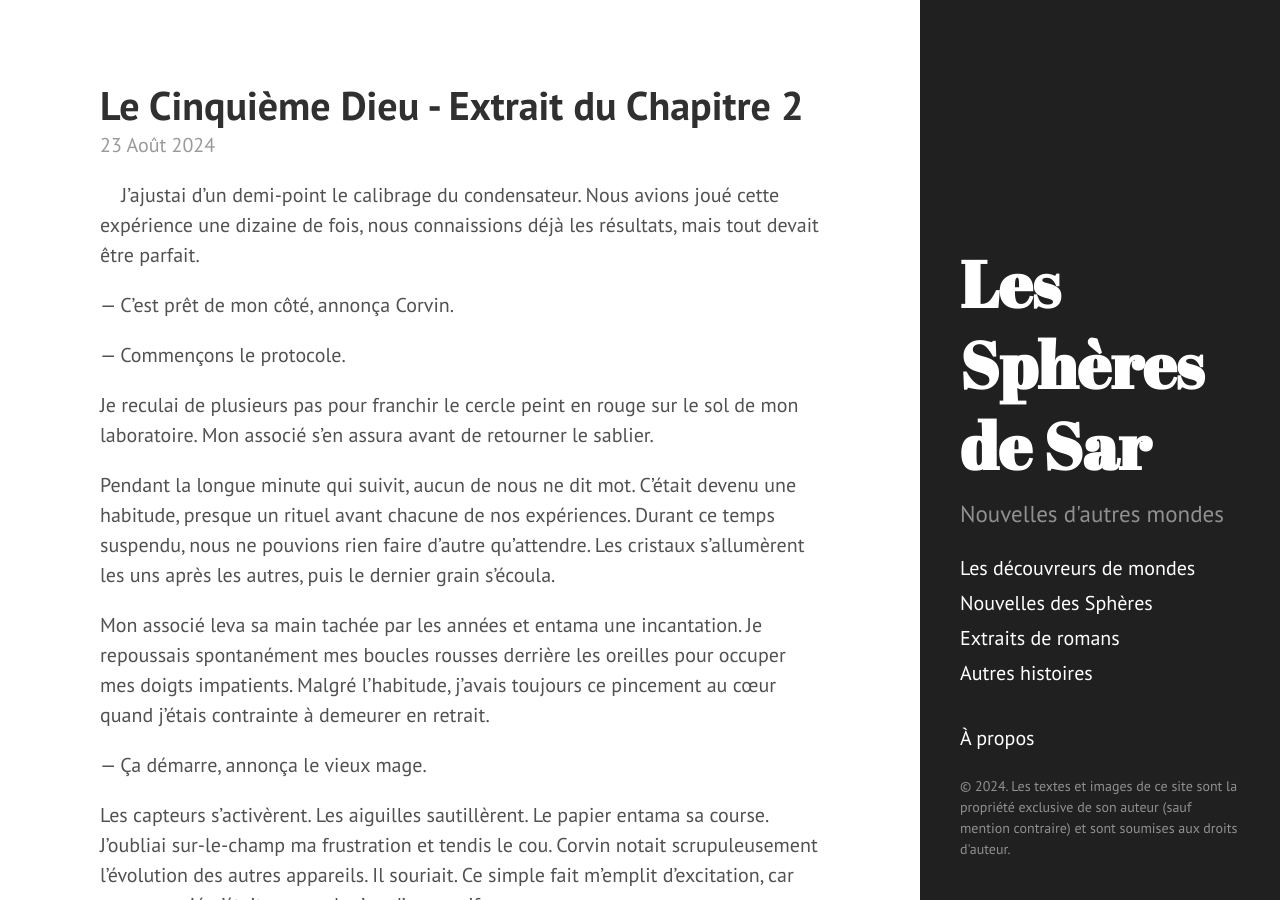
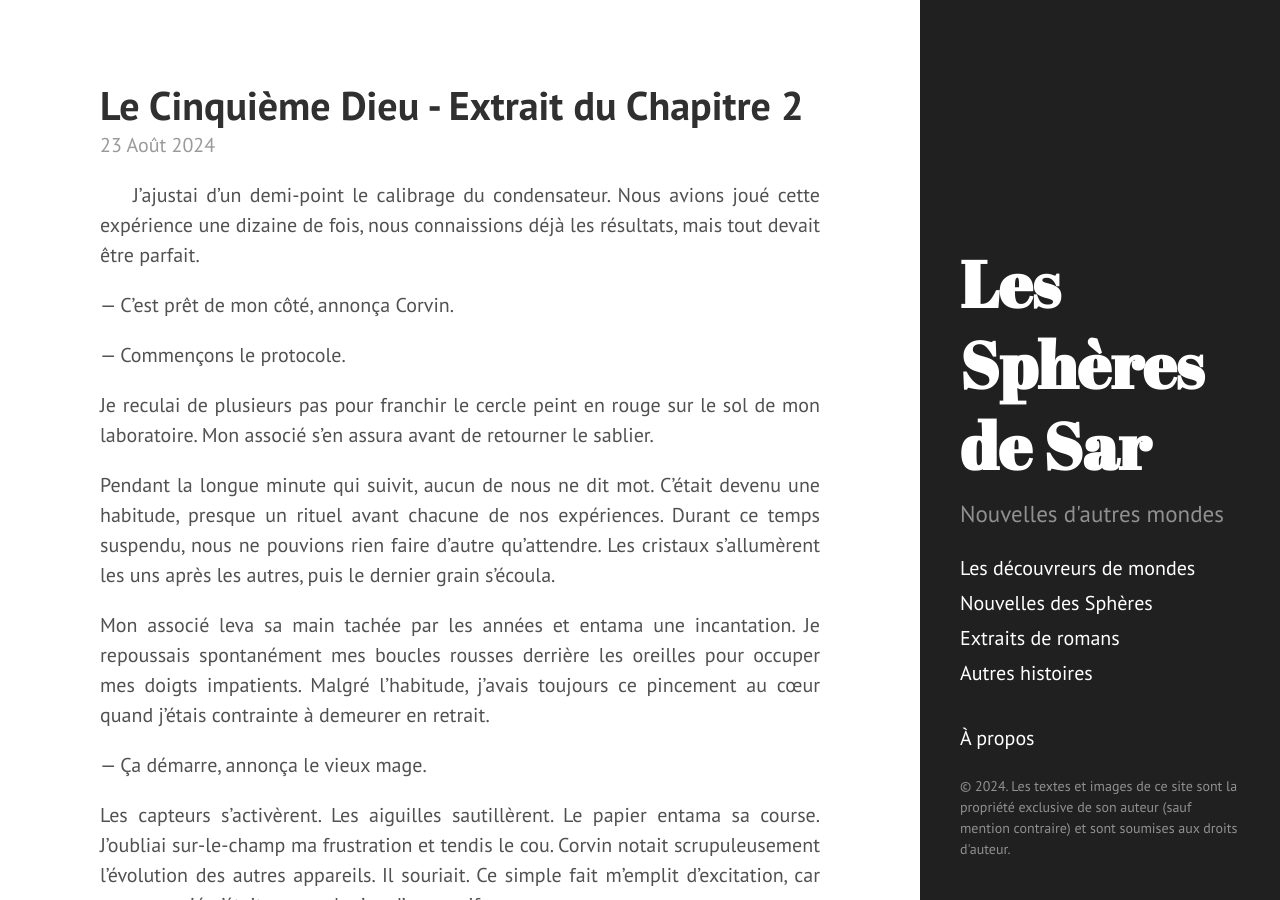
Before and after one commit to spheresdesar/shortstories, a Jekyll site: the page built from index.html, in a window 1280 px wide and 900 px high. Built offline with Jekyll 4.4.1, drawn with Linux system fonts in a browser that asks for light colours; the list of posts is cut into pages by our own code.

Commit message:
Justify text excerpt

```diff
--- a/index.html
+++ b/index.html
@@ -32,7 +32,9 @@ title: Home
       {{ post.date | date: "%Y" }}
     </span>
 
+  <div style='text-align: justify;'>
     {{ post.excerpt }}
+  </div>
 
     {% capture content_words %}
       {{ post.content | number_of_words }}
```
